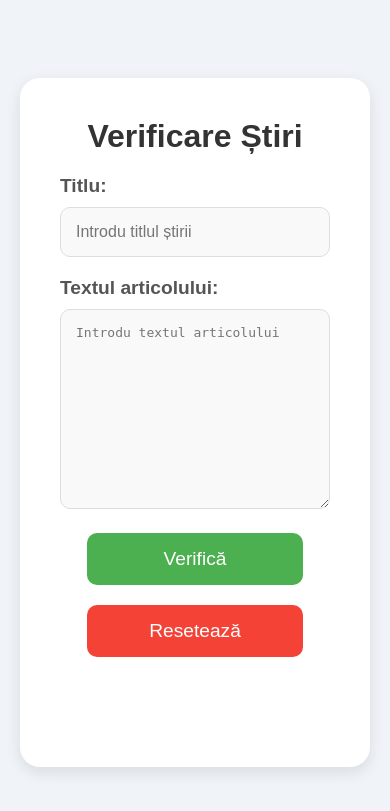
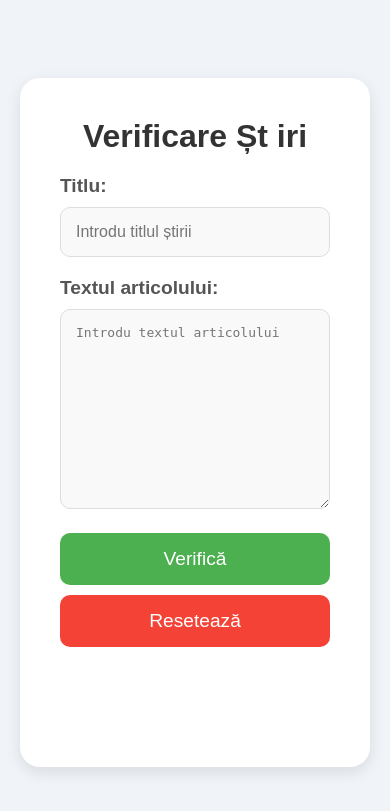
Before and after one commit to DimonSleep/fakescaner, a Flask app: page / in a window 390 px wide. Shown: the top 811 px of the page. Run offline with Flask 3, Linux system fonts and the light colour scheme; parts of the project's set-up code (start-up, migrations or seed data) failed here and were passed over.

Commit message:
Update index.html

```diff
--- a/templates/index.html
+++ b/templates/index.html
@@ -71,10 +71,15 @@
         }
 
         /* Ajustare butoane */
+        .button-container {
+            display: flex;
+            justify-content: space-between;
+            align-items: center;
+            margin-top: 20px;
+        }
+
         button {
             width: 60%; /* Setat la 60% lățime */
-            margin: 20px auto; /* Centrează butoanele */
-            display: block;
             padding: 15px;
             background-color: #4CAF50;
             color: white;
@@ -87,6 +92,16 @@
 
         button:hover {
             background-color: #45a049;
+        }
+
+        /* Stil pentru butonul de resetare */
+        .reset-button {
+            width: 35%; /* Butonul de resetare va fi mai mic */
+            background-color: #f44336;
+        }
+
+        .reset-button:hover {
+            background-color: #e63939;
         }
 
         /* Zona de predicție */
@@ -181,6 +196,19 @@
 
             .probabilitati {
                 font-size: 1em;
+            }
+
+            .button-container {
+                flex-direction: column;
+            }
+
+            button {
+                width: 100%;
+                margin-bottom: 10px;
+            }
+
+            .reset-button {
+                width: 100%;
             }
         }
     </style>
@@ -279,20 +307,24 @@
 </head>
 <body>
     <div class="container">
-        <h1 class="title">Verificare Știri</h1>
+        <h1 class="title">Verificare Șt        iri</h1>
 
         <!-- Form pentru verificarea știrii -->
         <div class="form-group">
             <label for="titlu">Titlu:</label>
             <input type="text" id="titlu" name="titlu" placeholder="Introdu titlul știrii">
         </div>
-                <div class="form-group">
+
+        <div class="form-group">
             <label for="text">Textul articolului:</label>
             <textarea id="text" name="text" rows="4" cols="50" placeholder="Introdu textul articolului"></textarea>
         </div>
 
-        <button onclick="verificaStire()">Verifică</button>
-        <button onclick="resetForm()" style="background-color: #f44336;">Resetează</button>
+        <!-- Butoane Verificare și Resetează grupate -->
+        <div class="button-container">
+            <button onclick="verificaStire()">Verifică</button>
+            <button class="reset-button" onclick="resetForm()">Resetează</button>
+        </div>
 
         <div id="result"></div>
         <pre id="probabilitati" class="probabilitati"></pre>
```
